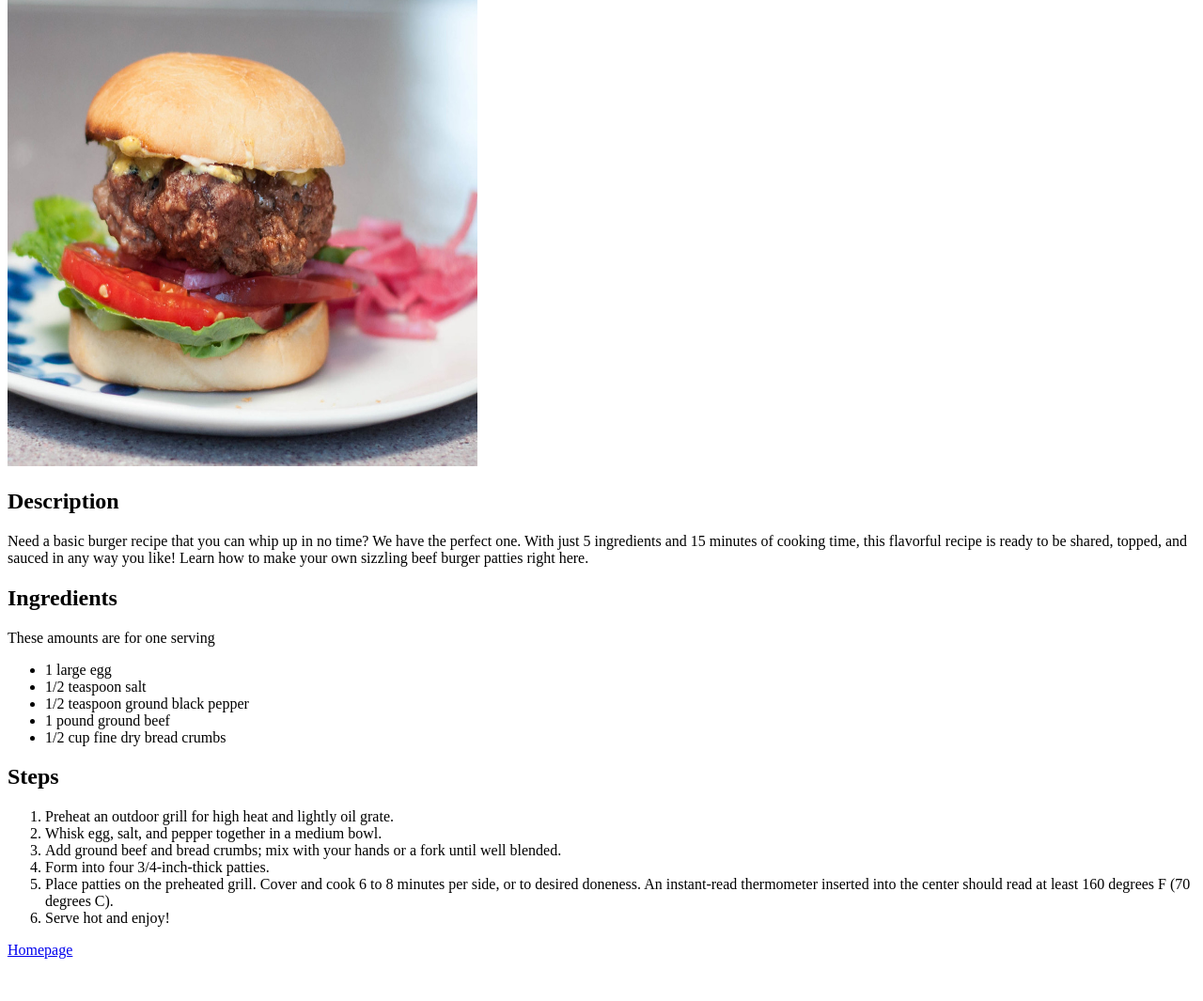
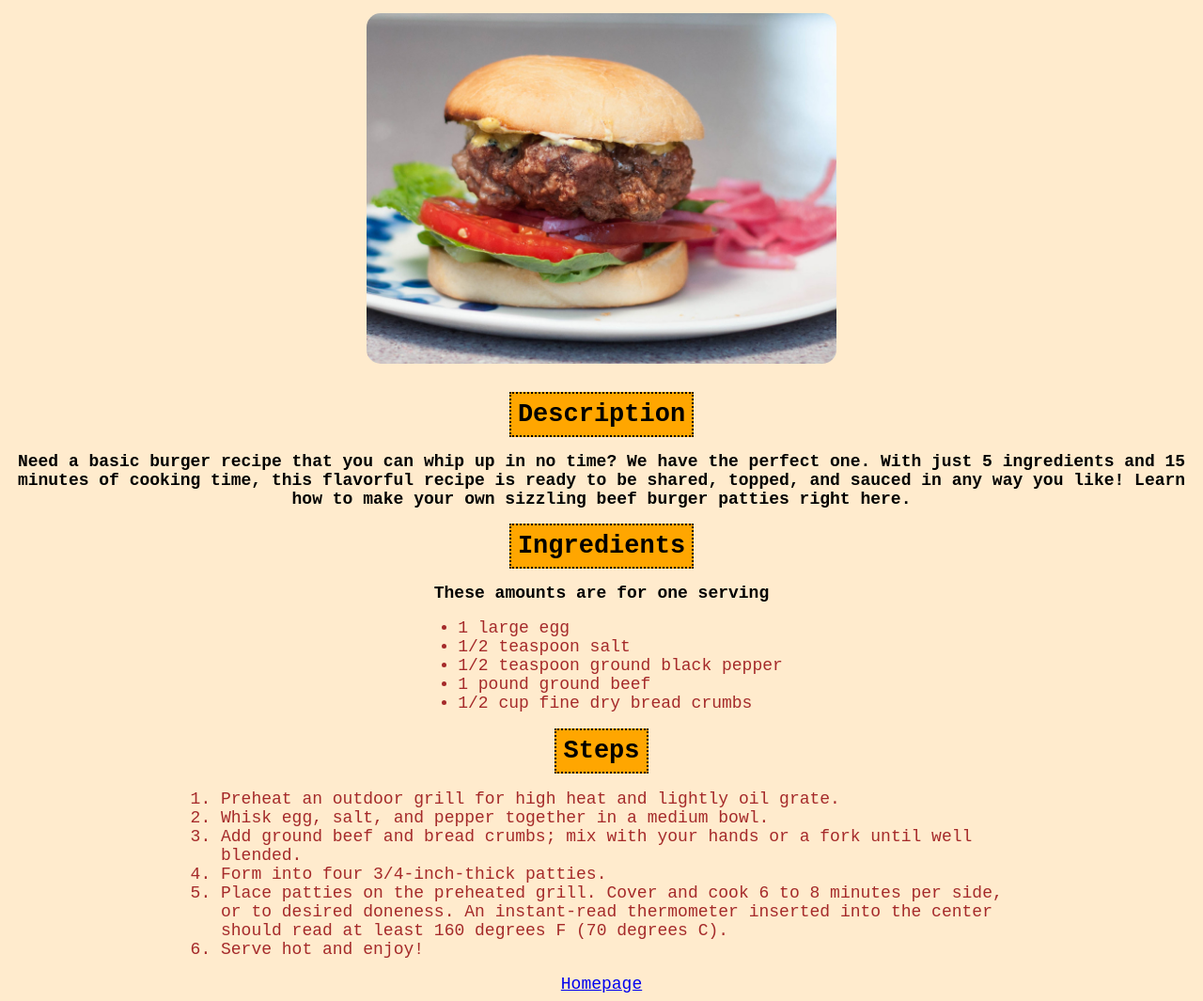
Before and after one commit to HyderHadi/odin-recipes, a plain HTML site: page recipes/basicBurger.html in a window 1280 px wide. Shown: the part 84-1149 px from the top of the page at 94% size. Before the commit the page ends 1112 px from the top, so only its background shows below. Drawn offline with Linux system fonts and the light colour scheme.

Commit message:
Made the style sheet for the recipes.

```diff
--- a/recipes/basicBurger.html
+++ b/recipes/basicBurger.html
@@ -4,9 +4,10 @@
     <meta charset="UTF-8">
     <meta name="viewport" content="width=device-width, initial-scale=1.0">
     <title>Basic Burger</title>
+    <link rel="stylesheet" href="./styles.css">
 </head>
 <body>
-    <h1>Basic Burger</h1>
+    <h1>Basic Burger 🍔</h1>
     <img src="../images/basic-burger.jpg" alt="A basic looking burger" height="500" width="500">
     <h2>Description</h2>
     <p>Need a basic burger recipe that you can whip up in no time? We have the perfect one. With just 5 ingredients and 15 minutes of cooking time, this flavorful recipe is ready to be shared, topped, and sauced in any way you like! Learn how to make your own sizzling beef burger patties right here.</p>
--- /dev/null
+++ b/recipes/styles.css
@@ -0,0 +1,56 @@
+body {
+    background-color: blanchedalmond;
+    font-size: large;
+    font-family: 'Courier New', Courier, monospace;
+    box-sizing: border-box;
+}
+
+h1 {
+    text-align: center;
+}
+
+h2 {
+    background-color: rgb(255, 166, 0);
+    border: 2px dotted rgb(0, 0, 0);
+    margin: 3px auto;
+    width: fit-content;
+    height: auto;
+    padding: 7px;
+    text-align: center;
+}
+
+img {
+    display: block;
+    margin: 30px auto;
+    border-radius: 15px;
+    max-width: 80%;
+    height: auto;
+}
+
+p {
+    font-weight: 700;
+    text-align: center;
+    width: fit-content;
+    margin: 16px auto;
+}
+
+ul {
+    margin: 17px auto;
+    width: fit-content;
+    color: brown;
+    font-weight: 500;
+}
+
+
+ol {
+    margin: 17px auto;
+    width: 850px;
+    color: brown;
+    font-weight: 500;
+}
+
+a {
+    display: block;
+    margin: 0 auto;
+    width: fit-content;
+}
```
Also changed, not shown: recipes/chickenShawrma.html (+2 -2 lines), recipes/easyPizza.html (+1 -0 lines).
